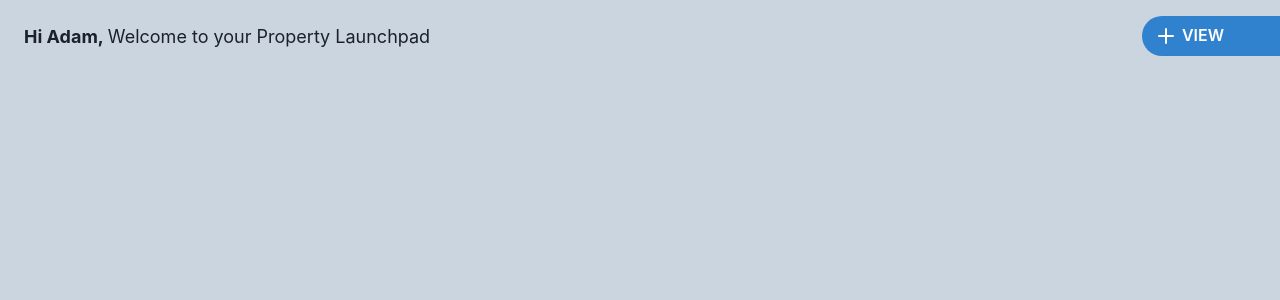
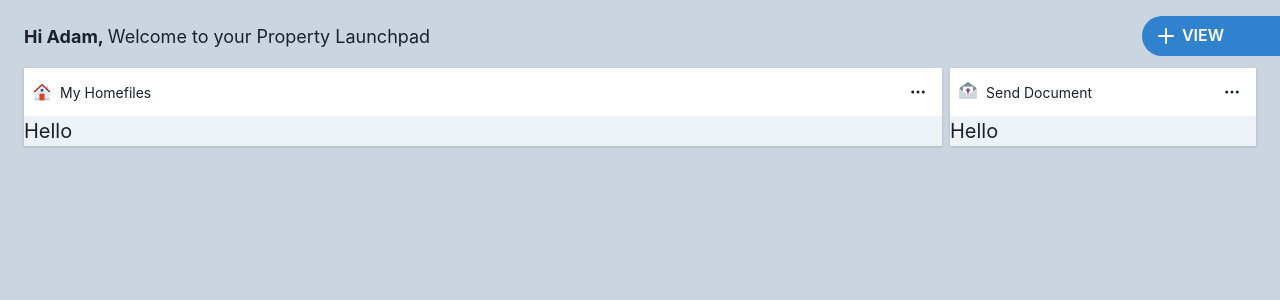
Before and after one commit to grasielaGomes/homefiles, a React (Create React App) app: page / in a window 1280 px wide. Shown: the top 300 px of the page. Built offline with nearby package versions, Linux system fonts and the light colour scheme.

Commit message:
feat: added MainCard component

```diff
--- a/src/pages/Home.tsx
+++ b/src/pages/Home.tsx
@@ -1,16 +1,34 @@
-import { Box, Text, Link, VStack, Code, Grid } from "@chakra-ui/react";
-
+import {
+  Box,
+  Flex,
+  Text,
+  VStack,
+  Code,
+  Grid,
+  IconButton,
+} from "@chakra-ui/react";
 import { Header } from "../components/Header";
+import { HomeIcon, MoreIcon, SendIcon } from "../components/icons";
+import { MainCard } from "../components/MainCard";
 
 export const Home = () => (
-  <Box
-    textAlign="start"
-    fontSize="xl"
-    bg="gray.300"
-    minH={1024}
-    py={4}
-    px={6}
-  >
-    <Header />
+  <Box textAlign="start" fontSize="xl" bg="gray.300" minH={1024} py={4} px={6}>
+    <VStack spacing={3} align="stretch">
+      <Header />
+      <Flex gap={2}>
+        <MainCard
+          children={<Text>Hello</Text>}
+          icon={<HomeIcon />}
+          title="My Homefiles"
+          width="75%"
+        />
+        <MainCard
+          children={<Text>Hello</Text>}
+          icon={<SendIcon />}
+          title="Send Document"
+          width="25%"
+        />
+      </Flex>
+    </VStack>
   </Box>
 );
```
